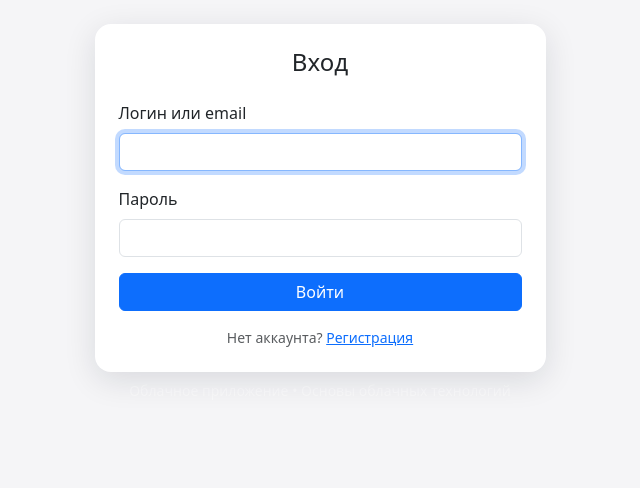
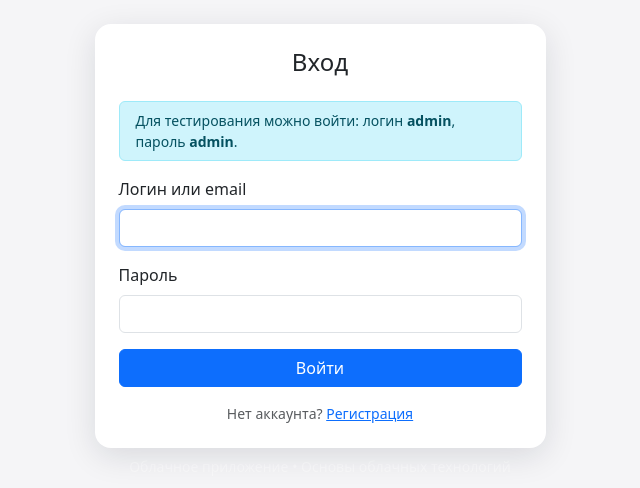
Before and after one commit to Haniem/cloud-app, a Flask app: page /login in a window 1280 px wide. Shown: the part 56-544 px from the top of the page, without its empty margins (320-960 px from the left). Run offline with Flask 3, Linux system fonts and the light colour scheme.

Commit message:
admin login

```diff
--- a/app.py
+++ b/app.py
@@ -503,6 +503,22 @@ def init_db():
 init_db()
 
 
+def ensure_default_admin():
+    """Тестовый пользователь admin / admin (создаётся один раз, если нет записи с таким логином)."""
+    conn = get_db()
+    exists = conn.execute('SELECT 1 FROM users WHERE username = ?', ('admin',)).fetchone()
+    if not exists:
+        conn.execute(
+            'INSERT INTO users (username, email, password_hash) VALUES (?, ?, ?)',
+            ('admin', 'admin@localhost', generate_password_hash('admin')),
+        )
+        conn.commit()
+    conn.close()
+
+
+ensure_default_admin()
+
+
 class User:
     def __init__(self, id, username, email, password_hash, avatar_key=None):
         self.id = id
@@ -559,7 +575,7 @@ def list_access(role='viewer'):
 @app.route('/register', methods=['GET', 'POST'])
 def register():
     if current_user.is_authenticated:
-        return redirect(url_for('index'))
+        return redirect(url_for('my_profile'))
     if request.method == 'POST':
         username = request.form.get('username', '').strip()
         email = request.form.get('email', '').strip()
@@ -589,7 +605,7 @@ def register():
 @app.route('/login', methods=['GET', 'POST'])
 def login():
     if current_user.is_authenticated:
-        return redirect(url_for('index'))
+        return redirect(url_for('my_profile'))
     if request.method == 'POST':
         username = request.form.get('username', '').strip()
         password = request.form.get('password', '')
@@ -603,7 +619,7 @@ def login():
             user = User(user_row['id'], user_row['username'], user_row['email'], user_row['password_hash'], user_row['avatar_key'])
             login_user(user)
             flash(f'Вход выполнен', 'success')
-            return redirect(url_for('index'))
+            return redirect(url_for('my_profile'))
         flash('Неверный логин или пароль', 'danger')
     return render_template('login.html')
 
@@ -1051,9 +1067,14 @@ def settings():
                 # Сжимаем до 256x256 и сохраняем как JPEG (универсальный формат)
                 img = Image.open(f.stream)
                 img = img.convert('RGB')
-                img.thumbnail((256, 256))
+                # Достаточно пикселей для шапки/профиля на Retina без «мыла»
+                try:
+                    _resample = Image.Resampling.LANCZOS
+                except AttributeError:
+                    _resample = Image.LANCZOS
+                img.thumbnail((768, 768), _resample)
                 buf = io.BytesIO()
-                img.save(buf, format='JPEG', quality=85, optimize=True)
+                img.save(buf, format='JPEG', quality=92, optimize=True, subsampling=0)
                 buf.seek(0)
             except Exception:
                 flash('Не удалось обработать изображение', 'danger')
--- a/templates/base.html
+++ b/templates/base.html
@@ -50,7 +50,7 @@
         .list-group-item:last-child { border-bottom: none; }
         .item-bought { opacity: 0.6; text-decoration: line-through; }
         .category-badge { font-size: 0.7rem; padding: 0.2rem 0.5rem; }
-        .avatar-img { width:32px; height:32px; border-radius:50%; object-fit:cover; background:#fff; border:1px solid rgba(0,0,0,0.08); }
+        .avatar-img { width:32px; height:32px; border-radius:50%; object-fit:cover; background:transparent; border:none; box-shadow:none; }
         .avatar-placeholder { width:32px; height:32px; border-radius:50%; display:flex; align-items:center; justify-content:center; background:rgba(255,255,255,0.55); border:1px dashed rgba(0,0,0,0.18); color:#666; font-size:0.9rem; }
     </style>
     {% block head %}{% endblock %}
--- a/templates/login.html
+++ b/templates/login.html
@@ -5,6 +5,9 @@
     <div class="col-md-5">
         <div class="card p-4">
             <h1 class="h4 mb-4 text-center">Вход</h1>
+            <div class="alert alert-info small py-2 mb-3" role="alert">
+                Для тестирования можно войти: логин <strong>admin</strong>, пароль <strong>admin</strong>.
+            </div>
             <form method="post" autocomplete="off">
                 <div class="mb-3">
                     <label class="form-label">Логин или email</label>
--- a/templates/profile.html
+++ b/templates/profile.html
@@ -25,9 +25,9 @@
                                     title="Открыть крупнее">
                                 <img src="{{ url_for('avatar_user', user_id=user.id) }}"
                                      alt=""
-                                     class="rounded-circle border shadow-sm"
+                                     class="rounded-circle"
                                      width="120" height="120"
-                                     style="object-fit: cover; cursor: zoom-in;">
+                                     style="object-fit: cover; cursor: zoom-in; border: none; box-shadow: none;">
                             </button>
                             <div class="small text-muted mt-1">Нажмите для просмотра и масштаба</div>
                         </div>
--- a/templates/settings.html
+++ b/templates/settings.html
@@ -39,7 +39,7 @@
                     <img
                         src="{{ url_for('avatar_me') }}"
                         alt="avatar"
-                        style="width:64px;height:64px;border-radius:50%;object-fit:cover;background:#fff;border:1px solid rgba(0,0,0,0.08);"
+                        style="width:64px;height:64px;border-radius:50%;object-fit:cover;background:transparent;border:none;"
                     />
                 {% else %}
                     <div style="width:64px;height:64px;border-radius:50%;background:rgba(255,255,255,0.7);border:1px dashed rgba(0,0,0,0.2);display:flex;align-items:center;justify-content:center;color:#666;">
```
